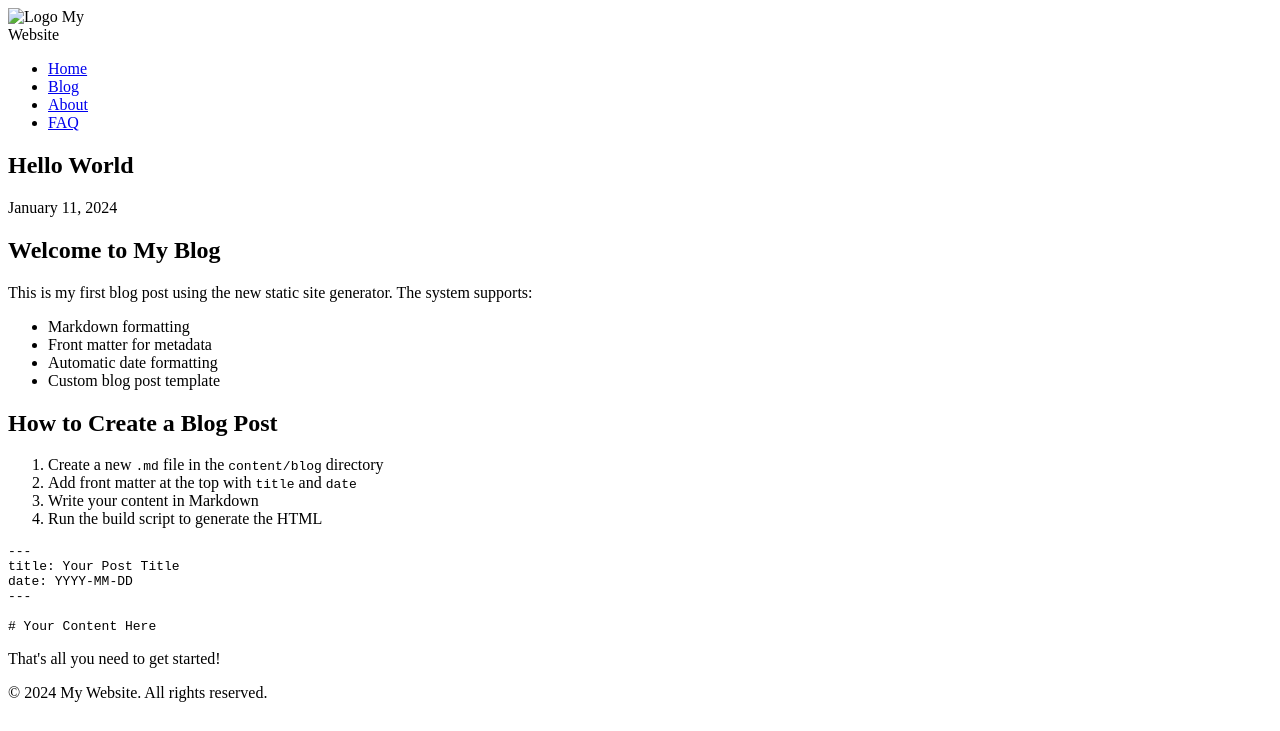
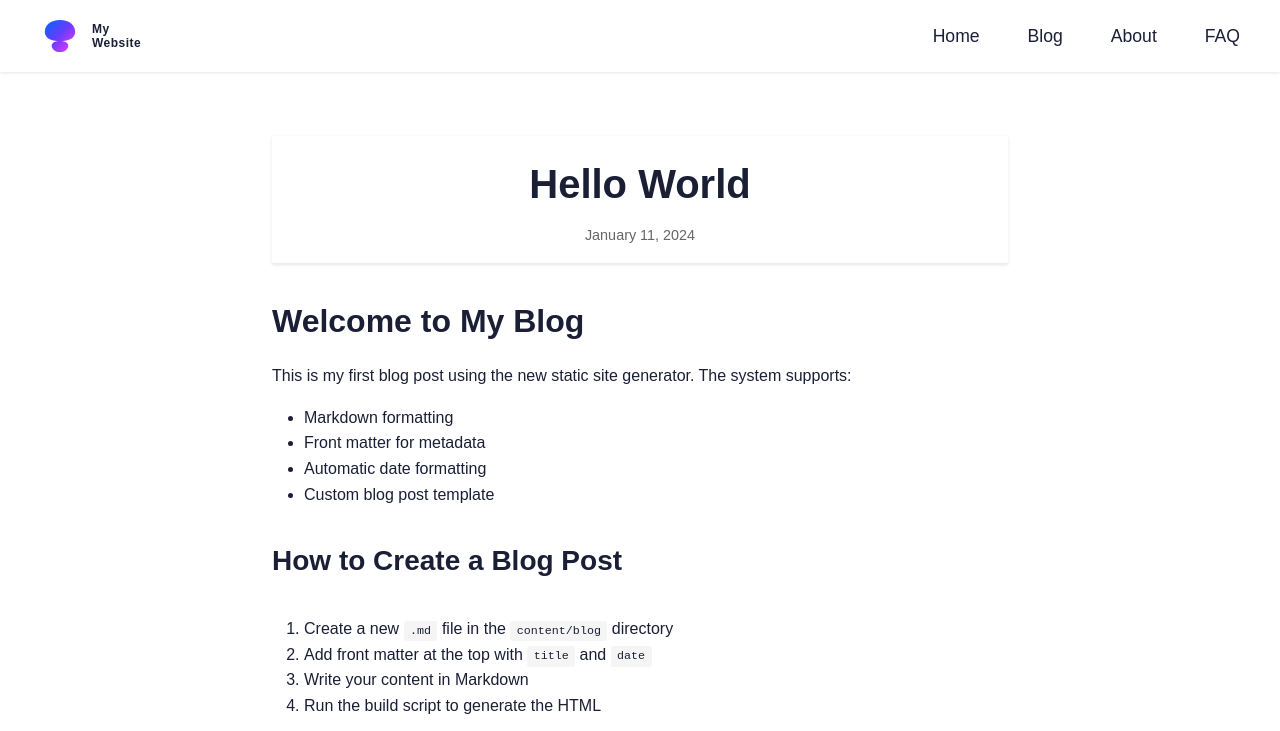
Before and after one commit to sitesatscale-seo/BYOA-static-site, a website: page blog/hello-world.html in a window 1280 px wide. Shown: the top 731 px of the page. Drawn offline with Linux system fonts and the light colour scheme; the site is published under a folder, as on GitHub Pages, so addresses that start at the root find nothing.

Commit message:
Fix: Update asset paths for GitHub Pages compatibility

```diff
--- a/blog/hello-world.html
+++ b/blog/hello-world.html
@@ -4,20 +4,20 @@
     <meta charset="UTF-8">
     <meta name="viewport" content="width=device-width, initial-scale=1.0">
     <title>Hello World</title>
-    <link rel="stylesheet" href="/css/style.css">
+    <link rel="stylesheet" href="../css/style.css">
 </head>
 <body>
     <header>
         <nav>
             <div class="logo">
-                <img src="/images/logo.svg" alt="Logo">
+                <img src="../images/logo.svg" alt="Logo">
                 <span>My<br>Website</span>
             </div>
             <ul>
-                <li><a href="/">Home</a></li>
-                <li><a href="/blog/index.html">Blog</a></li>
-                <li><a href="/pages/about.html">About</a></li>
-                <li><a href="/pages/faq.html">FAQ</a></li>
+                <li><a href="../">Home</a></li>
+                <li><a href="../blog/index.html">Blog</a></li>
+                <li><a href="../pages/about.html">About</a></li>
+                <li><a href="../pages/faq.html">FAQ</a></li>
             </ul>
         </nav>
     </header>
```
Also changed, not shown: index.html (+6 -6 lines).
